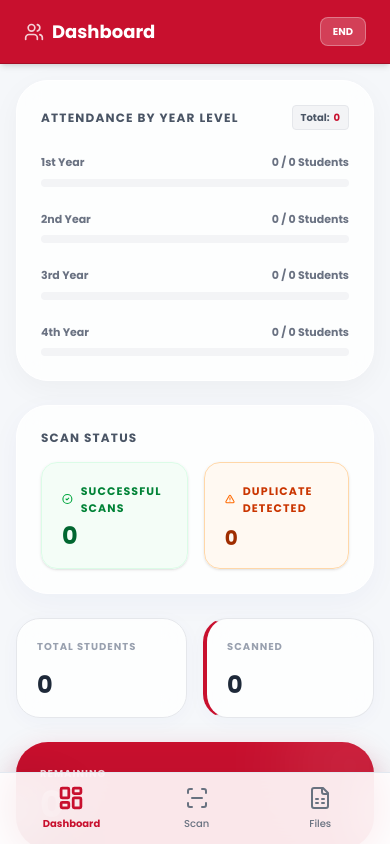
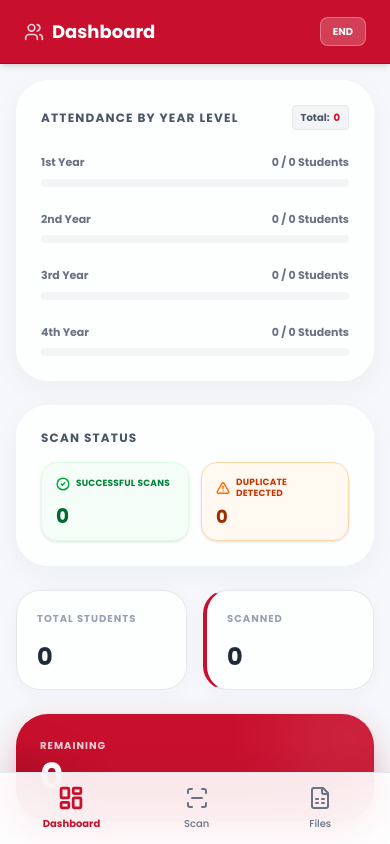
Before and after one commit to elicitaffairz/OrgTrack, a React (Vite) app: page /dashboard in a window 390 px wide. Built offline with nearby package versions, Linux system fonts and the light colour scheme.

Commit message:
"chevron down fixed"

```diff
--- a/src/pages/Dashboard.tsx
+++ b/src/pages/Dashboard.tsx
@@ -27,12 +27,11 @@ export function Dashboard() {
     const totalStudents = masterlist.length;
     const totalAttendees = scans.length;
 
-    // Group attendance by year level
     const initialChartData = [
-      { name: "1st Year", count: 0, total: 0, fill: "#3b82f6" }, // blue
-      { name: "2nd Year", count: 0, total: 0, fill: "#22c55e" }, // green
-      { name: "3rd Year", count: 0, total: 0, fill: "#f97316" }, // orange
-      { name: "4th Year", count: 0, total: 0, fill: "#a855f7" }, // purple
+      { name: "1st Year", count: 0, total: 0, fill: "#3b82f6" },
+      { name: "2nd Year", count: 0, total: 0, fill: "#22c55e" },
+      { name: "3rd Year", count: 0, total: 0, fill: "#f97316" },
+      { name: "4th Year", count: 0, total: 0, fill: "#a855f7" },
     ];
 
     const chartData = initialChartData.map((level) => {
@@ -54,7 +53,6 @@ export function Dashboard() {
     };
   }, [masterlist, scans, duplicateAttempts]);
 
-  // Using custom horizontal bar chart with native tailwind elements for a cleaner look than recharts for simple horizontal bars
   return (
     <div className="flex flex-col min-h-full bg-bg-light">
       <header className="h-16 bg-primary border-b border-primary-hover flex items-center justify-between px-6 sm:px-8 sticky top-0 z-10 w-full shadow-md">
@@ -81,7 +79,7 @@ export function Dashboard() {
       </header>
 
       <div className="p-4 sm:p-6 grid grid-cols-1 md:grid-cols-12 gap-6 mx-auto w-full max-w-7xl">
-        {/* Left Column containing Charts in high density, but we'll adapt to existing components */}
+        {/* Left Column */}
         <div className="md:col-span-8 flex flex-col gap-6">
           {/* Chart Section */}
           <div className="bg-white/80 backdrop-blur-md rounded-[2rem] p-6 shadow-[0_8px_30px_rgba(0,0,0,0.04)] border border-white flex-1 transition-all hover:bg-white/90">
@@ -122,44 +120,40 @@ export function Dashboard() {
             </div>
           </div>
 
-          {/* Scan Status Cards */}
+          {/* Scan Status Cards — FIXED: stacked on mobile, row on sm+ */}
           <div className="bg-white/80 backdrop-blur-md rounded-[2rem] p-6 sm:p-8 shadow-[0_8px_30px_rgba(0,51,160,0.04)] border border-white">
             <h2 className="text-xs font-bold text-gray-600 tracking-widest mb-4 uppercase">
               Scan Status
             </h2>
-            <div className="flex gap-4">
-              <div className="flex-1 bg-green-50/70 border border-green-100 rounded-2xl p-5 self-stretch flex flex-col justify-between transition-all hover:bg-green-50 shadow-sm">
-                <div className="flex items-center gap-2 mb-2">
+            <div className="flex gap-3 sm:gap-4">
+              <div className="flex-1 bg-green-50/70 border border-green-100 rounded-2xl p-3.5 sm:p-5 flex flex-col justify-between transition-all hover:bg-green-50 shadow-sm">
+                <div className="flex items-center gap-1.5 mb-2">
                   <CheckCircle2
-                    className="w-4 h-4 text-green-600 mb-[2px]"
+                    className="w-3.5 h-3.5 sm:w-4 sm:h-4 text-green-600 flex-shrink-0"
                     strokeWidth={2.5}
                   />
-                  <span className="text-[11px] font-bold text-green-700 tracking-widest">
+                  <span className="text-[9px] sm:text-[11px] font-bold text-green-700 tracking-wide sm:tracking-widest leading-tight">
                     SUCCESSFUL SCANS
                   </span>
                 </div>
-                <div>
-                  <p className="text-2xl font-black text-green-800 leading-none">
-                    {stats.totalAttendees}
-                  </p>
-                </div>
+                <p className="text-xl sm:text-2xl font-black text-green-800 leading-none">
+                  {stats.totalAttendees}
+                </p>
               </div>
 
-              <div className="flex-1 bg-orange-50/70 border border-orange-200 rounded-2xl p-5 self-stretch flex flex-col justify-between transition-all hover:bg-orange-50 shadow-sm">
-                <div className="flex items-center gap-2 mb-2">
+              <div className="flex-1 bg-orange-50/70 border border-orange-200 rounded-2xl p-3.5 sm:p-5 flex flex-col justify-between transition-all hover:bg-orange-50 shadow-sm">
+                <div className="flex items-center gap-1.5 mb-2">
                   <AlertTriangle
-                    className="w-4 h-4 text-orange-500 mb-[2px]"
+                    className="w-3.5 h-3.5 sm:w-4 sm:h-4 text-orange-500 flex-shrink-0"
                     strokeWidth={2.5}
                   />
-                  <span className="text-[11px] font-bold text-orange-700 tracking-widest uppercase">
+                  <span className="text-[9px] sm:text-[11px] font-bold text-orange-700 tracking-wide sm:tracking-widest leading-tight uppercase">
                     Duplicate Detected
                   </span>
                 </div>
-                <div>
-                  <p className="text-xl font-black text-orange-800 leading-none">
-                    {stats.duplicateAttempts}
-                  </p>
-                </div>
+                <p className="text-lg sm:text-xl font-black text-orange-800 leading-none">
+                  {stats.duplicateAttempts}
+                </p>
               </div>
             </div>
           </div>
@@ -181,10 +175,8 @@ export function Dashboard() {
           </div>
 
           <div className="bg-primary p-6 rounded-[2rem] shadow-[0_12px_30px_rgba(200,16,46,0.25)] text-white relative overflow-hidden group">
-            {/* Background geometric accents */}
             <div className="absolute -top-10 -right-10 w-32 h-32 bg-white/10 rounded-full blur-2xl transition-transform duration-700 group-hover:scale-125" />
             <div className="absolute -bottom-10 -left-10 w-24 h-24 bg-black/20 rounded-full blur-xl" />
-
             <div className="relative z-10 flex justify-between items-end">
               <div>
                 <p className="text-[10px] font-bold uppercase tracking-widest opacity-80 mb-1">
--- a/src/pages/Files.tsx
+++ b/src/pages/Files.tsx
@@ -1,7 +1,7 @@
 import React, { useState, useRef } from "react";
 import Papa from "papaparse";
 import { read, utils, writeFile } from "xlsx";
-import { UploadCloud, FileDown, Trash2, CheckCircle2 } from "lucide-react";
+import { UploadCloud, FileDown, Trash2, CheckCircle2, ChevronDown } from "lucide-react";
 import { useAttendanceStore, Student, ScanRecord } from "../store";
 import { toast } from "sonner";
 
@@ -35,7 +35,6 @@ export function Files() {
 
         const parsedList: Student[] = data
           .map((row) => {
-            // Find keys ignoring case and spaces to match variations like "ID NUMBER"
             const keys = Object.keys(row);
             const getVal = (possibleNames: string[]) => {
               const matchedKey = keys.find((k) =>
@@ -81,7 +80,7 @@ export function Files() {
   const exportData = (yearFilter: string) => {
     let filteredScans = scans;
     if (yearFilter !== "All Reports") {
-      const yearStr = yearFilter.split("-")[0]; // "1st", "2nd"
+      const yearStr = yearFilter.split("-")[0];
       filteredScans = scans.filter((s) => s.yearLevel.includes(yearStr));
     }
 
@@ -116,7 +115,6 @@ export function Files() {
         : `${yearFilter}_${dateStr}.xlsx`;
 
     writeFile(wb, filename);
-
     toast.success(`Exported ${filename}`);
   };
 
@@ -270,7 +268,6 @@ export function Files() {
                     const wb = utils.book_new();
                     utils.book_append_sheet(wb, ws, "Template");
                     writeFile(wb, "Masterlist-Template.xlsx");
-
                     toast.success(
                       "Template downloaded. Fill it out and import it.",
                     );
@@ -313,10 +310,12 @@ export function Files() {
             </h2>
 
             <div className="space-y-4">
+              {/* FIXED: wrapped in relative div with custom ChevronDown */}
+              <div className="relative">
                 <select
                   value={filter}
                   onChange={(e) => setFilter(e.target.value)}
-                className="w-full bg-white border border-gray-200/80 text-gray-700 text-sm font-bold rounded-2xl px-5 py-3.5 outline-none focus:ring-4 focus:ring-secondary/10 focus:border-secondary transition-all shadow-[0_2px_8px_rgba(0,0,0,0.02)] cursor-pointer min-h-[44px]"
+                  className="appearance-none w-full bg-white border border-gray-200/80 text-gray-700 text-sm font-bold rounded-2xl pl-5 pr-10 py-3.5 outline-none focus:ring-4 focus:ring-secondary/10 focus:border-secondary transition-all shadow-[0_2px_8px_rgba(0,0,0,0.02)] cursor-pointer min-h-[44px]"
                 >
                   <option value="All Reports">All Reports</option>
                   <option value="1st Year">1st Year Only</option>
@@ -324,6 +323,8 @@ export function Files() {
                   <option value="3rd Year">3rd Year Only</option>
                   <option value="4th Year">4th Year Only</option>
                 </select>
+                <ChevronDown className="w-4 h-4 text-gray-400 absolute right-3 top-1/2 -translate-y-1/2 pointer-events-none" />
+              </div>
 
               <div className="space-y-2 mt-4">
                 {["1st-Year", "2nd-Year", "3rd-Year", "4th-Year"].map(
--- a/src/pages/Landing.tsx
+++ b/src/pages/Landing.tsx
@@ -177,15 +177,6 @@ export function Landing() {
                   />
                 </button>
 
-                {/* Keyboard hint */}
-                <p className="text-[0.68rem] font-medium text-neutral/50 text-center -mt-2">
-                  Press{" "}
-                  <kbd className="bg-gray-100 border border-gray-200 text-gray-500 text-[0.65rem] px-1.5 py-0.5 rounded font-mono">
-                    Enter
-                  </kbd>{" "}
-                  to continue
-                </p>
-
                 {/* Feature icon row inside card */}
                 <div className="border-t border-gray-100 pt-4 grid grid-cols-3 gap-2">
                   {features.map(({ icon: Icon, label, desc }) => (
```
Also changed, not shown: src/pages/Scan.tsx (+11 -5 lines). Lines whose indentation alone changed are shown as unchanged.
